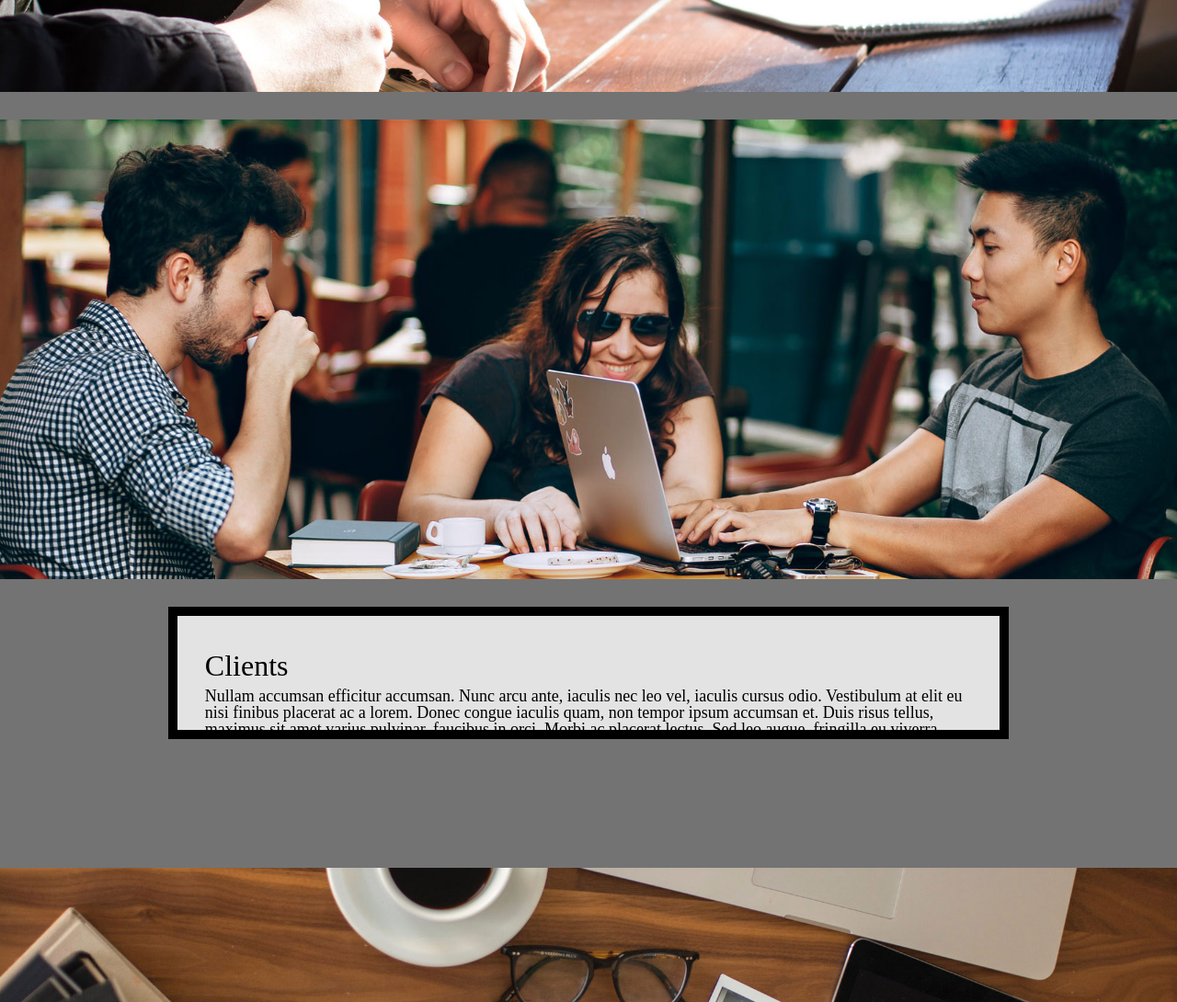
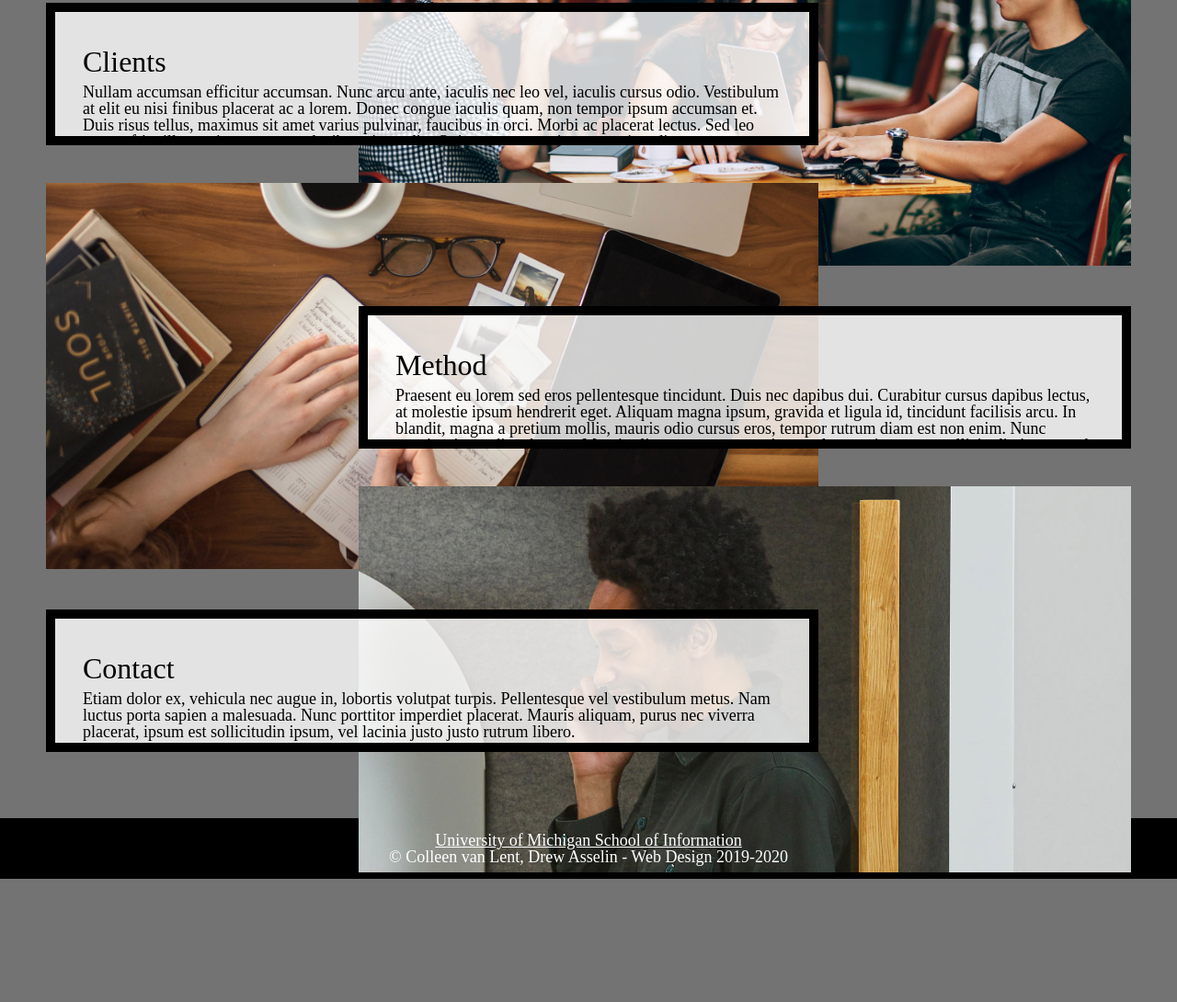
Before and after one commit to megb92/homework3-2022, a plain HTML site: page index.html in a window 1280 px wide. Shown: the part 896-1986 px from the top of the page at 92% size. After the commit the page ends 1852 px from the top, so only its background shows below. Drawn offline with Linux system fonts and the light colour scheme.

Commit message:
Add files via upload

```diff
--- a/css/style.css
+++ b/css/style.css
@@ -26,7 +26,7 @@ h2{
 
 nav{
   background-color: #ddd;
-  padding: 25px 10px;;
+  padding: 25px 10px;
   text-align: left;
 }
 
@@ -102,8 +102,8 @@ nav li a:focus {
   /* Requirement 5 code here*/
   display: grid;
   grid-template-columns: 1fr 5fr 1fr;
-  grid-row-gap: 30px;
-  /* align-self: center; */
+  row-gap: 30px;
+  align-items: center
 }
 
 /* Requirements 6-10 here: */
@@ -116,12 +116,11 @@ nav li a:focus {
   background-size: cover;
   min-height: 400px;
 }
-.text {
-  grid-column-start: 2;
-  grid-column-end: 3;
-  align-content: center;
+.about, .clients, .method, .contact {
+  grid-column: 2 / 3;
   max-height: 25%;
   overflow: scroll;
+  align-items: center;
 }
 img {
   width: 100%;
@@ -134,12 +133,21 @@ img {
 #about, .about-image {
   grid-row: 1 / 2;
 }
+#clients, .clients-image {
+  grid-row: 2 / 3;
+}
+#method, .method-image {
+  grid-row: 3 / 4;
+}
+#contant, .contact-image {
+  grid-row: 4 / 5;
+}
 
 @media screen and (min-width: 700px){
   nav{
     padding-top: 35px;
     /*Requirement 11*/
-
+    : right;
   }
 
   nav li{
@@ -149,7 +157,20 @@ img {
 
 
   /* Requirements 12-15 here: */
-
+a.skip:focus {
+  ;
+  margin-top: 20px;
+}
+.container {
+  grid-template-columns: 50px auto 500px auto 50px;
+  grid-template-rows: repeat(4, 300px);
+}
+.about, .method, .clients-image, .contact-image {
+  grid-column: 3 / span 2;
+}
+.clients, .contact, .about-image, .method-image {
+  grid-column: 2 / span 2;
+}
 }
 
 
```
